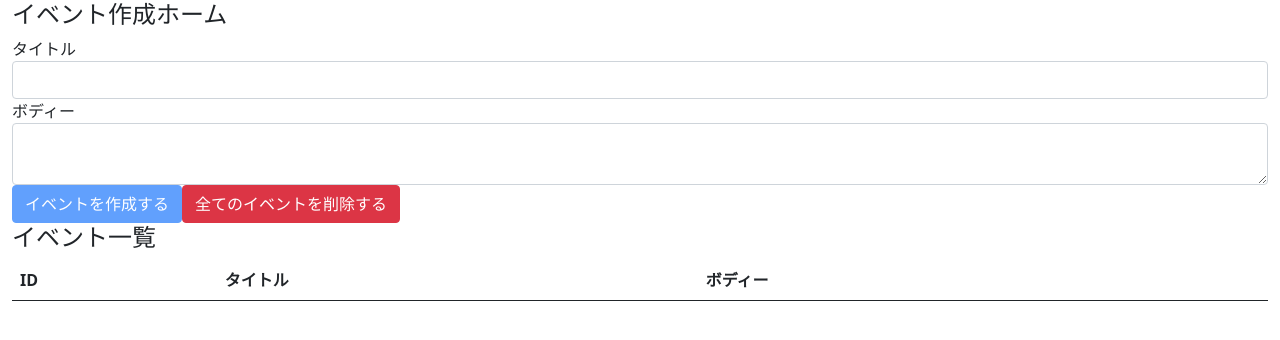
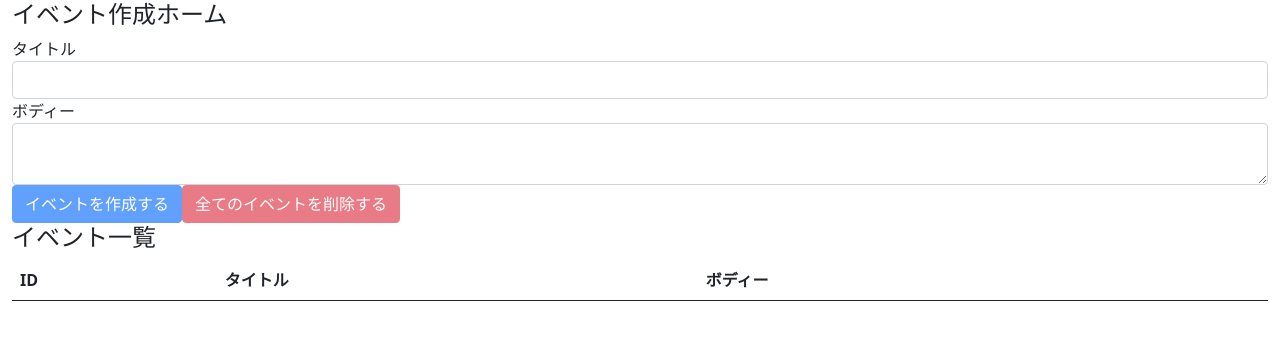
Before and after one commit to r-shirasu/udemy_hooks_React, a React (Create React App) app in the folder my-app/: page / in a window 1280 px wide. Shown: the top 340 px of the page. Built offline with nearby package versions, Linux system fonts and the light colour scheme.

Commit message:
配列の中身が何もない時はすべのイベント削除ボタンを非活性にする

```diff
--- a/my-app/src/components/App.js
+++ b/my-app/src/components/App.js
@@ -61,7 +61,11 @@
         >
           イベントを作成する
         </button>
-        <button className="btn  btn-danger" onClick={deleteAllEvents}>
+        <button
+          className="btn  btn-danger"
+          onClick={deleteAllEvents}
+          disabled={state.length === 0}
+        >
           全てのイベントを削除する
         </button>
       </form>
```
